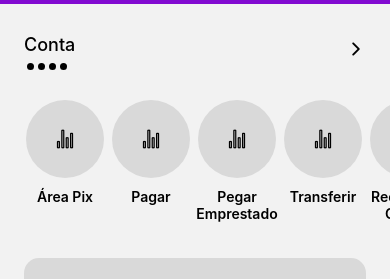
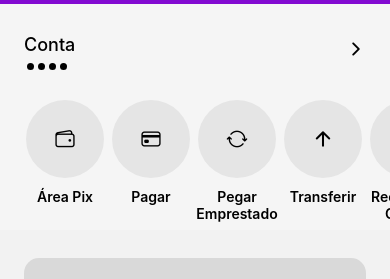
Before and after one commit to tiagopacedev/nubank-interface, a React Native app: screen /PrivateRoutes in a window 390 px wide. Shown: the part 142-421 px from the top of the page. Built offline with nearby package versions, Linux system fonts and the light colour scheme; some icons are missing.

Commit message:
style(Account): improve component styles
Refine the visual appearance of the Account component by adjusting colors, layout, and font sizes.

```diff
--- a/src/screens/Home/components/Account.tsx
+++ b/src/screens/Home/components/Account.tsx
@@ -2,8 +2,9 @@
 import { View, StyleSheet, Text, TouchableOpacity, Dimensions } from 'react-native';
 import { ScrollView } from 'react-native-gesture-handler';
 
-import Cards from './Cards';
-import { optionView } from './optionView';
+import { optionView } from '../../../utils/data/optionView';
+
+import { colors, fontSizes } from '~/common/styles/global';
 
 interface AccountProps {
   showBalance: boolean;
@@ -38,7 +39,7 @@
           {optionView.map((item: any, index: number) => (
             <TouchableOpacity key={index} style={styles.optionView}>
               <View style={styles.optionIcon}>
-                <Ionicons name={item.icon} size={20} />
+                <Ionicons name={item.icon} size={22} />
               </View>
               <Text style={styles.optionTitle}>{item.name}</Text>
             </TouchableOpacity>
@@ -53,19 +54,26 @@
   container: {
     paddingTop: 30,
     paddingRight: 24,
-    // paddingBottom: 8,
     paddingLeft: 24,
+    backgroundColor: colors.background,
   },
 
-  accountView: { flexDirection: 'row', justifyContent: 'space-between', alignItems: 'center' },
+  accountView: {
+    flexDirection: 'row',
+    justifyContent: 'space-between',
+    alignItems: 'center',
+  },
 
   title: {
-    fontSize: 18,
+    fontSize: fontSizes.large,
     fontWeight: '500',
     marginBottom: 8,
   },
 
-  totalBalance: { fontSize: 20, fontWeight: '500' },
+  totalBalance: {
+    fontSize: fontSizes.large,
+    fontWeight: '500',
+  },
 
   totalBalanceHidden: {
     flexDirection: 'row',
@@ -86,19 +94,28 @@
   optionViewContainer: {
     paddingTop: 30,
     paddingBottom: 8,
+    backgroundColor: colors.background,
   },
 
-  optionView: { alignItems: 'center', marginRight: 4 },
+  optionView: {
+    alignItems: 'center',
+    marginRight: 4,
+  },
 
   optionIcon: {
     height: width * 0.2,
     width: width * 0.2,
     marginBottom: 10,
-    backgroundColor: '#D9D9D9',
+    backgroundColor: colors.lightGray,
     borderRadius: 99,
     alignItems: 'center',
     justifyContent: 'center',
   },
 
-  optionTitle: { fontSize: 14, fontWeight: '600', width: 82, textAlign: 'center' },
+  optionTitle: {
+    fontSize: 14,
+    fontWeight: '600',
+    width: 82,
+    textAlign: 'center',
+  },
 });
```
